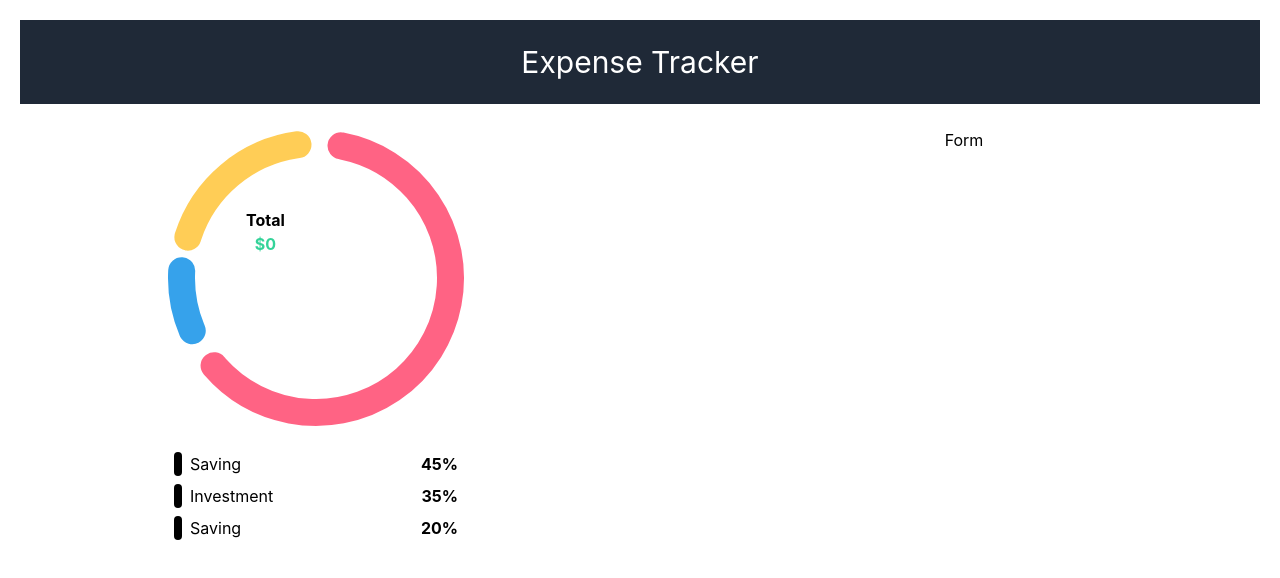
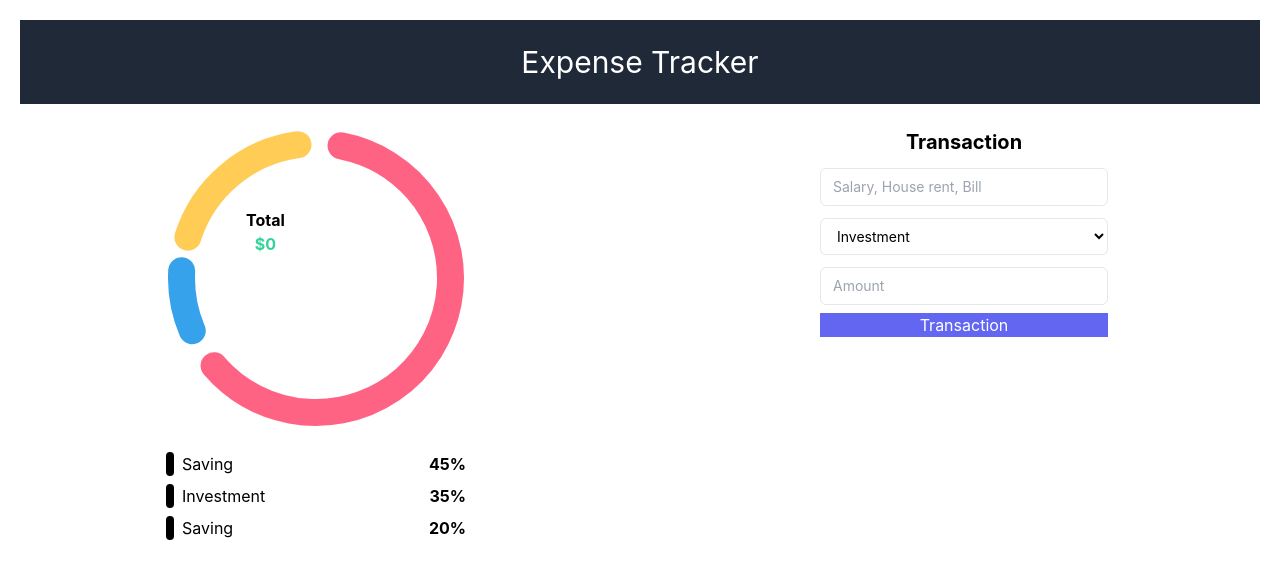
Before and after one commit to Hujaifa-Hossain/expense-tracker-client, a React (Create React App) app: page / in a window 1280 px wide. Shown: the top 578 px of the page. Built offline with nearby package versions, Linux system fonts and the light colour scheme.

Commit message:
form & whatsapp buttong added

```diff
--- a/package.json
+++ b/package.json
@@ -10,6 +10,7 @@
     "react": "^18.2.0",
     "react-chartjs-2": "^4.3.1",
     "react-dom": "^18.2.0",
+    "react-floating-whatsapp": "^5.0.6",
     "react-scripts": "5.0.1",
     "web-vitals": "^2.1.4"
   },
--- a/src/App.css
+++ b/src/App.css
@@ -6,8 +6,6 @@
   text-align: center;
 }
 
-/* .title{
-  position: absolute;
-  top: 40%;
-  left: 40%;
-} */
+.form-control{
+  @apply mt-1 block w-full py-2 px-3 border border-gray-200 bg-white rounded-md focus:outline-none focus:ring-indigo-500 sm:text-sm;
+}
--- a/src/App.js
+++ b/src/App.js
@@ -1,6 +1,7 @@
 import "./App.css";
 import Form from "./components/Form";
 import Graph from "./components/Graph";
+import { FloatingWhatsApp } from "react-floating-whatsapp";
 
 const App = () => {
   return (
@@ -8,10 +9,20 @@ const App = () => {
       <div className="bg-gray-800 py-6 m-5">
         <h1 className="text-center text-3xl text-white">Expense Tracker</h1>
       </div>
+
       <div className="grid md:grid-cols-2 gap-4 my-6">
         <Graph />
         <Form />
       </div>
+
+      <FloatingWhatsApp
+        phoneNumber="+8801791158039"
+        accountName="Expense Tracker"
+        avatar="https://www.livetecs.com/wp-content/uploads/2019/05/Time-Expense-Tracking-.png"
+        darkMode={true}
+        chatboxHeight={450}
+        statusMessage="replies within minutes"
+      />
     </div>
   );
 };
--- a/src/components/Form.jsx
+++ b/src/components/Form.jsx
@@ -2,8 +2,20 @@ import React from 'react';
 
 const Form = () => {
   return (
-    <div>
-      Form
+    <div className='mx-auto w-72 max-w-sm'>
+      <h2 className="font-bold text-center text-xl mb-2">Transaction</h2>
+      <form className='flex flex-col gap-2'>
+        <input className='form-control' type="text" placeholder='Salary, House rent, Bill' />
+        <select className='form-control' name="" id="">
+          <option value="Investment" defaultValue>Investment</option>
+          <option value="Expense" defaultValue>Expense</option>
+          <option value="Saving" defaultValue>Saving</option>
+        </select>
+        <input className='form-control' type="text" placeholder='Amount'/>
+        <div className='bg-indigo-500 text-white p-'>
+          <button>Transaction</button>
+        </div>
+      </form>
     </div>
   );
 };
--- a/src/components/Label.jsx
+++ b/src/components/Label.jsx
@@ -4,7 +4,7 @@ const Label = ({ value }) => {
   console.log(value);
   const { type, color, percent } = value
   return (
-    <div className='flex justify-between m-2'>
+    <div className='flex justify-between my-2'>
       <div className='flex gap-2 align-middle'>
         <div className='w-2 h-2 rounded py-3' style={{background: `${color}`}}></div>
         <h3 className='text-md'>{type}</h3>
```
Also changed, not shown: 1 other file (tests, documents, lock files or other folders).
